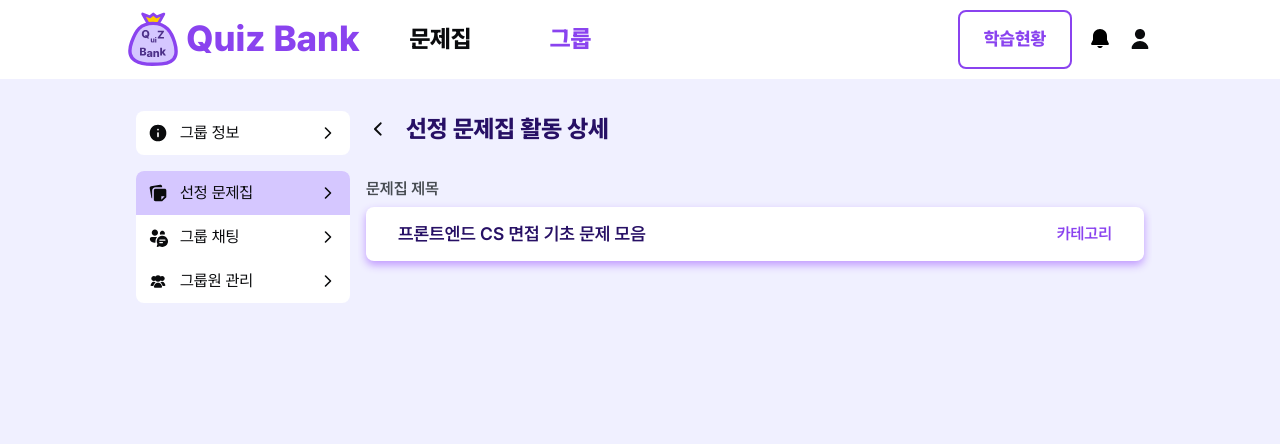
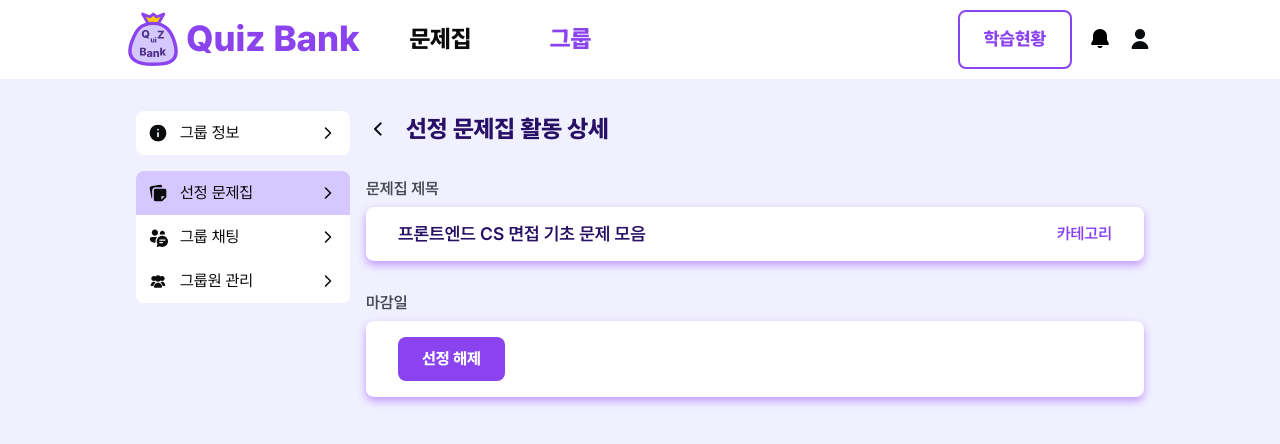
Before and after one commit to QuizBank-Dev/QuizBank-FE, a Next.js app: page /group/1/quizbook/65e8a5d6fc13ae5e7f000001 in a window 1280 px wide. Shown: the top 444 px of the page. Built offline with nearby package versions, Linux system fonts and the light colour scheme; no server answers.

Commit message:
✨ 선정 문제집 마감일 section 컴포넌트 작성

```diff
--- /dev/null
+++ b/src/app/group/[groupId]/quizbook/[quizbookId]/_components/EndDateSection.tsx
@@ -0,0 +1,19 @@
+import Link from 'next/link'
+
+export default function EndDateSection({ endDate }: { endDate: string }) {
+    return (
+        <section className="flex flex-col gap-2 font-semi-bold">
+            <span className="text-mobile-body-md text-gray-600 md:text-pc-body-md">
+                마감일
+            </span>
+            <div className="flex w-full items-center gap-4 rounded-lg bg-white p-4 shadow-point md:px-8">
+                <Link
+                    className="btn-solid btn-mobile-md md:btn-pc-md"
+                    href={''}
+                >
+                    선정 해제
+                </Link>
+            </div>
+        </section>
+    )
+}
--- a/src/app/group/[groupId]/quizbook/[quizbookId]/page.tsx
+++ b/src/app/group/[groupId]/quizbook/[quizbookId]/page.tsx
@@ -1,6 +1,7 @@
 import MobileHeader from '@/components/MobileHeader'
 import BackBtn from './_components/BackBtn'
 import TitleSection from './_components/TitleSection'
+import EndDateSection from './_components/EndDateSection'
 
 export default function GroupQuizbookDetailPage() {
     return (
@@ -22,6 +23,7 @@ export default function GroupQuizbookDetailPage() {
                         title="프론트엔드 CS 면접 기초 문제 모음"
                         category="카테고리"
                     />
+                    <EndDateSection endDate="2025-03-21" />
                 </div>
             </main>
         </>
```
